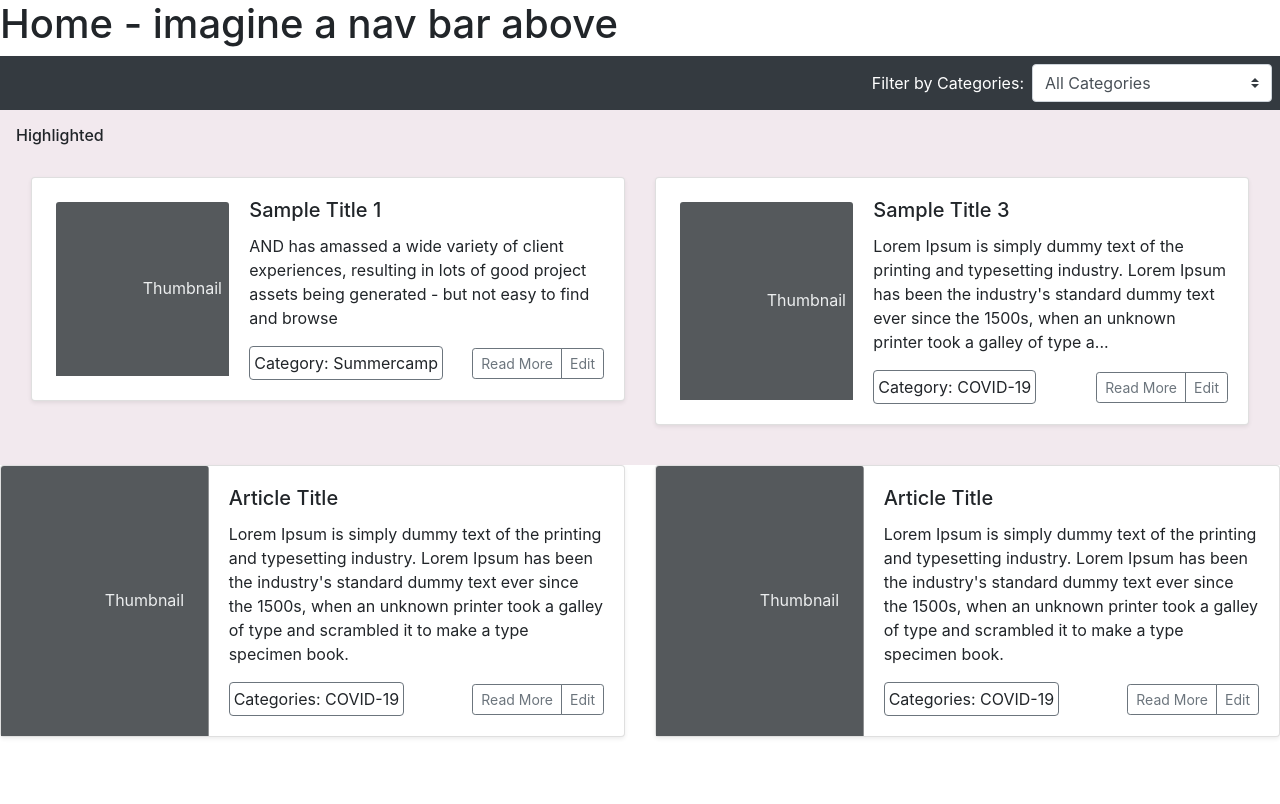
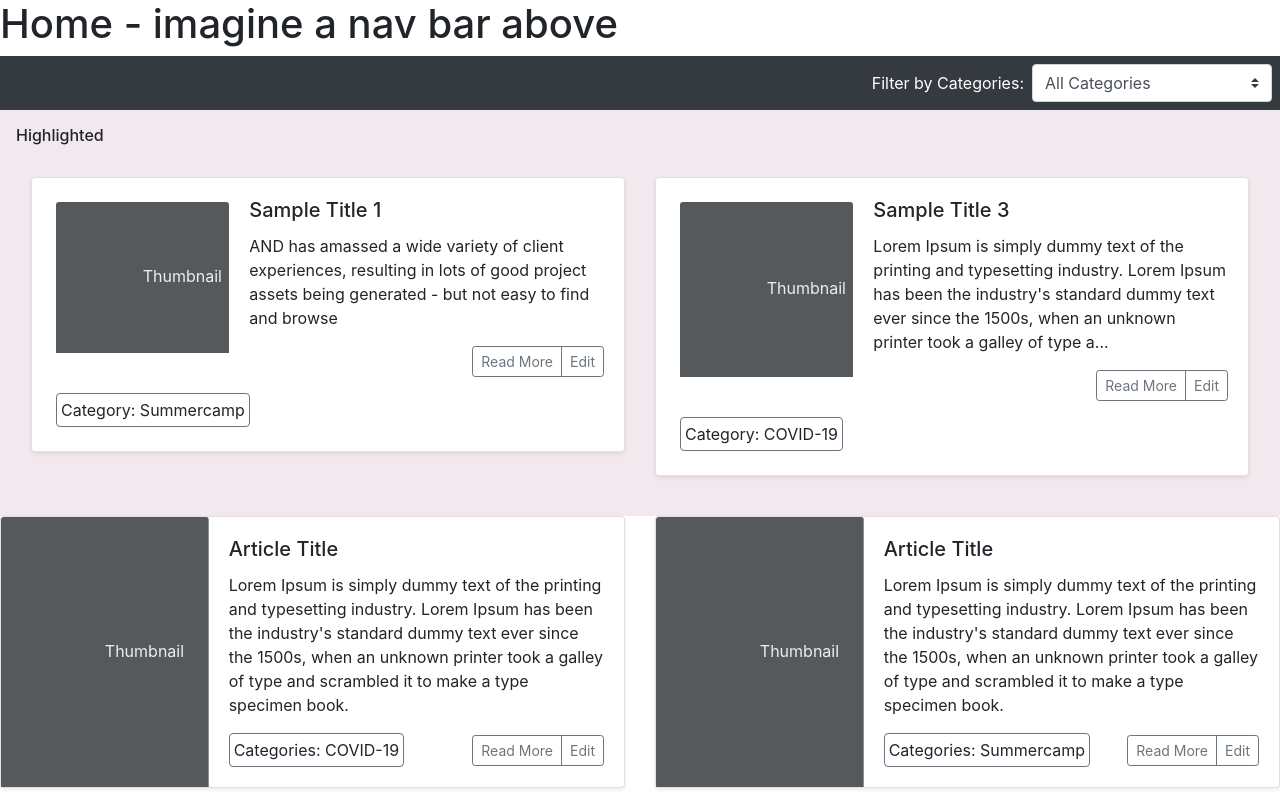
Before and after one commit to jishajaffer/React-Amplify, a React (Create React App) app: page / in a window 1280 px wide. Built offline with nearby package versions, Linux system fonts and the light colour scheme.

Commit message:
move category tag under image in article card

```diff
--- a/src/pages/Home/Home.js
+++ b/src/pages/Home/Home.js
@@ -96,15 +96,13 @@ function Home() {
                           <div className="card-body">
                             <h5 className="card-title">{articleTitle}</h5>
                             <p className="card-text">{articleContent.length > 200 ? `${articleContent.substring(0, 200)}...` : articleContent.substring(0, 200)}</p>
-                            <div className="d-flex justify-content-between align-items-center">
-                              <div className="border border-secondary rounded p-1">{`Category: ${articleCategory}`}</div>
-                              <div className="btn-group">
-                                <button type="button" className="btn btn-sm btn-outline-secondary">Read More</button>
-                                <button type="button" className="btn btn-sm btn-outline-secondary">Edit</button>
-                              </div>
+                            <div className="btn-group float-right">
+                              <button type="button" className="btn btn-sm btn-outline-secondary">Read More</button>
+                              <button type="button" className="btn btn-sm btn-outline-secondary">Edit</button>
                             </div>
                           </div>
                         </div>
+                          <span className="border border-secondary rounded p-1 ml-4 mt-3 mb-4">{`Category: ${articleCategory}`}</span>
                       </div>
                     </div>
 
@@ -155,7 +153,7 @@ function Home() {
                   <h5 className="card-title">Article Title</h5>
                   <p className="card-text">{"Lorem Ipsum is simply dummy text of the printing and typesetting industry. Lorem Ipsum has been the industry's standard dummy text ever since the 1500s, when an unknown printer took a galley of type and scrambled it to make a type specimen book."}</p>
                   <div className="d-flex justify-content-between align-items-center">
-                    <div className="border border-secondary rounded p-1">Categories: COVID-19</div>
+                    <div className="border border-secondary rounded p-1">Categories: Summercamp</div>
                     <div className="btn-group">
                       <button type="button" className="btn btn-sm btn-outline-secondary">Read More</button>
                       <button type="button" className="btn btn-sm btn-outline-secondary">Edit</button>
```
